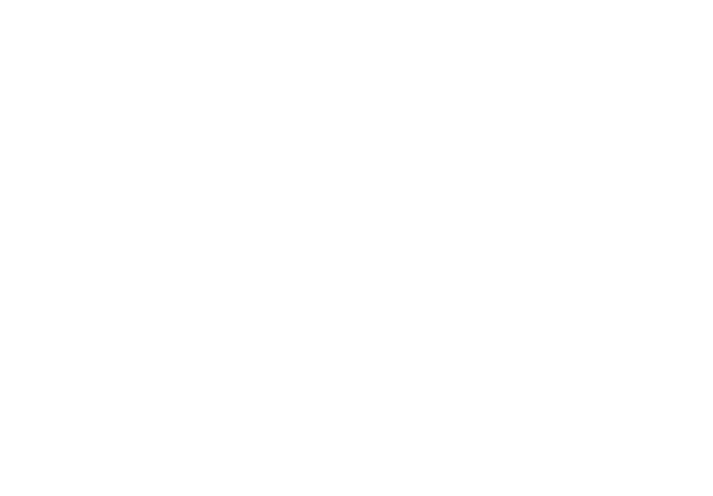
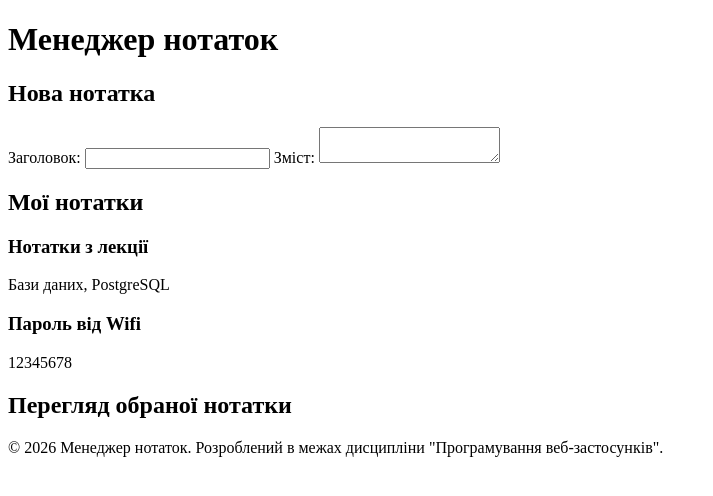
Before and after one commit to innnaaaaaa/Notes-manager, a plain HTML site: page index.html in a window 1280 px wide. Shown: the whole page, without its empty margins (0-713 px from the left). Drawn offline with Linux system fonts and the light colour scheme.

Commit message:
Семантична розмітка HTML5

```diff
--- a/index.html
+++ b/index.html
@@ -8,11 +8,48 @@
     </head>
 
     <body>
-        <!-- Шапка з назвою -->
-        <!-- Форма створення нотатки -->
-        <!-- Список нотаток -->
-        <!-- Блок перегляду обраної нотатки повністю -->
-        <!-- Підвал -->
+        <header>
+            <h1>Менеджер нотаток</h1>
+        </header>
+
+        <main>
+
+            <section id = "new-note">
+                <h2>Нова нотатка</h2>
+                <form id = "note-form">
+                    <label for = "note-title">Заголовок:</label>
+                    <input type = "text" id = "note-title" name = "note-title" required>
+
+                    <label for = "note-content">Зміст:</label>
+                    <textarea id = "note-content" name = "note-content" required></textarea>
+                </form>
+            </section>
+
+            <section id = "notes-list">
+                <h2>Мої нотатки</h2>
+
+                <article>
+                    <h3>Нотатки з лекції</h3>
+                    <p>Бази даних, PostgreSQL</p>
+                </article>
+
+                <article>
+                    <h3>Пароль від Wifi</h3>
+                    <p>12345678</p>
+                </article>
+            </section>
+
+        </main>
+
+        <aside>
+            <h2>Перегляд обраної нотатки</h2>
+
+        </aside>
+
+        <footer>
+            <p>&copy; 2026 Менеджер нотаток. Розроблений в межах дисципліни "Програмування веб-застосунків".</p>
+        </footer>
+
         <script src="js/app.js"></script>
     </body>
 </html>
```
